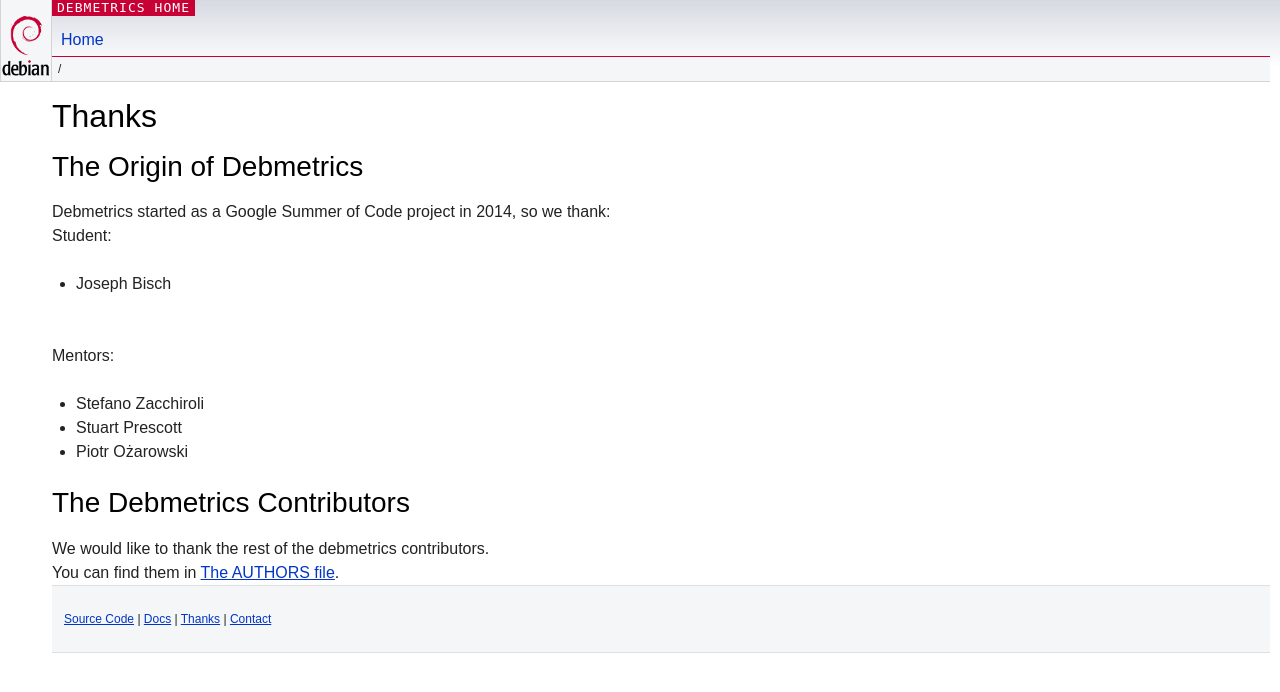
After one commit to pombredanne/git-anonscm.debian.org-qa-debmetrics, a Flask app: page /thanks in a window 1280 px wide. The commit adds this page. Shown: the top 692 px of the page. Run offline with Flask 2, Linux system fonts and the light colour scheme; parts of the project's set-up code (start-up, migrations or seed data) failed here and were passed over; some libraries are stand-ins or nearby versions.

Commit message:
Add thanks.html

```diff
--- a/app.py
+++ b/app.py
@@ -286,6 +286,12 @@
     return send_from_directory('graphs', filename)
 
 
+@app.route('/thanks')
+def thanks():
+    """A route for thanking contributors."""
+    return render_template('thanks.html')
+
+
 @app.route('/contact')
 def contact():
     """A route for contact information."""
--- a/templates/layout.html
+++ b/templates/layout.html
@@ -31,6 +31,7 @@
             <p>
                 <a href="http://anonscm.debian.org/gitweb/?p=users/josephbisch-guest/debmetrics.git;a=summary">Source Code</a>
                 | <a href="http://debmetrics.readthedocs.org/en/latest/">Docs</a>
+                | <a href="{{ url_for('thanks') }}">Thanks</a>
                 | <a href="{{ url_for('contact') }}">Contact</a>
             </p>
         </footer>
--- /dev/null
+++ b/templates/thanks.html
@@ -0,0 +1,18 @@
+{% extends "layout.html" %}
+{% block title %}Thanks{% endblock %}
+{% block body %}
+<h1>Thanks</h1>
+<h2>The Origin of Debmetrics</h2>
+Debmetrics started as a Google Summer of Code project in 2014, so we thank:
+<br />Student:
+<ul><li>Joseph Bisch</li></ul>
+<br />Mentors:
+<ul>
+    <li>Stefano Zacchiroli</li>
+    <li>Stuart Prescott</li>
+    <li>Piotr Ożarowski</li>
+</ul>
+<h2>The Debmetrics Contributors</h2>
+We would like to thank the rest of the debmetrics contributors.
+<br />You can find them in <a href="http://anonscm.debian.org/gitweb/?p=users/josephbisch-guest/debmetrics.git;a=blob;f=AUTHORS;hb=HEAD">The AUTHORS file</a>.
+{% endblock %}
```
